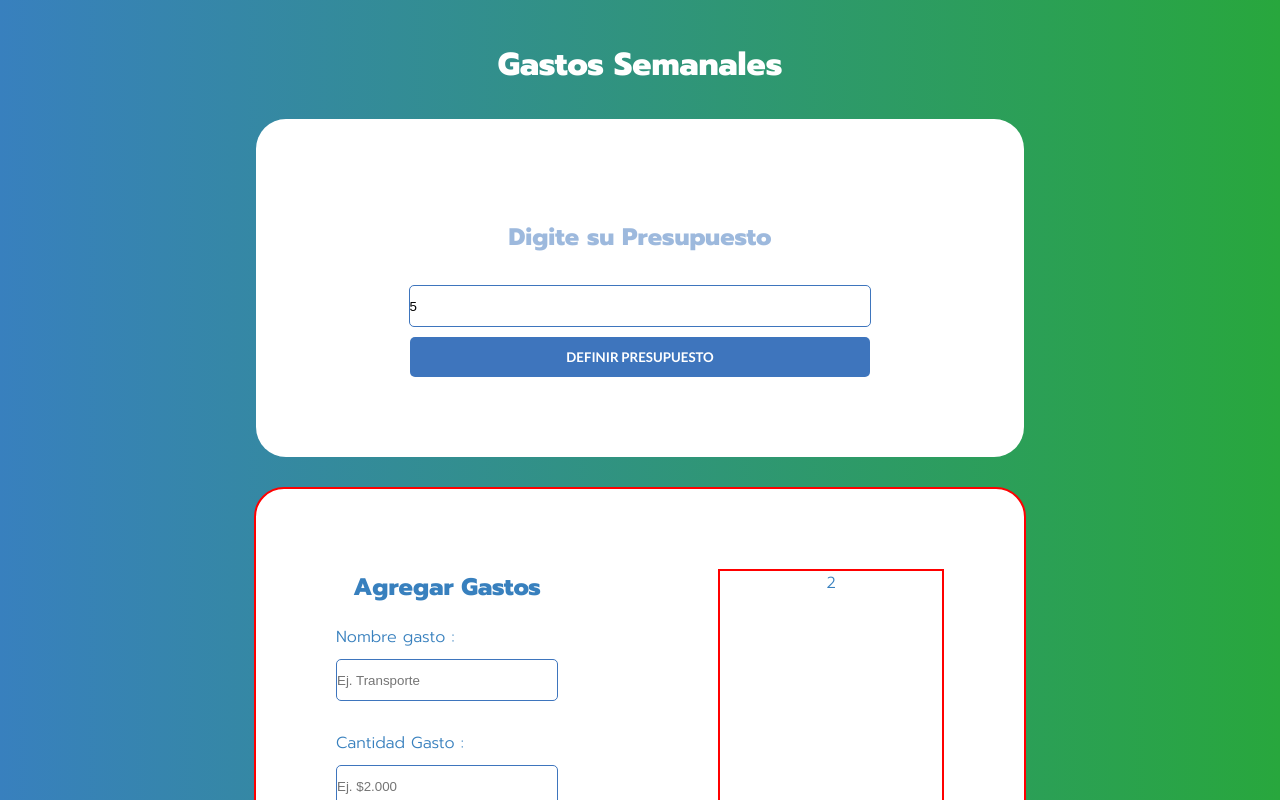
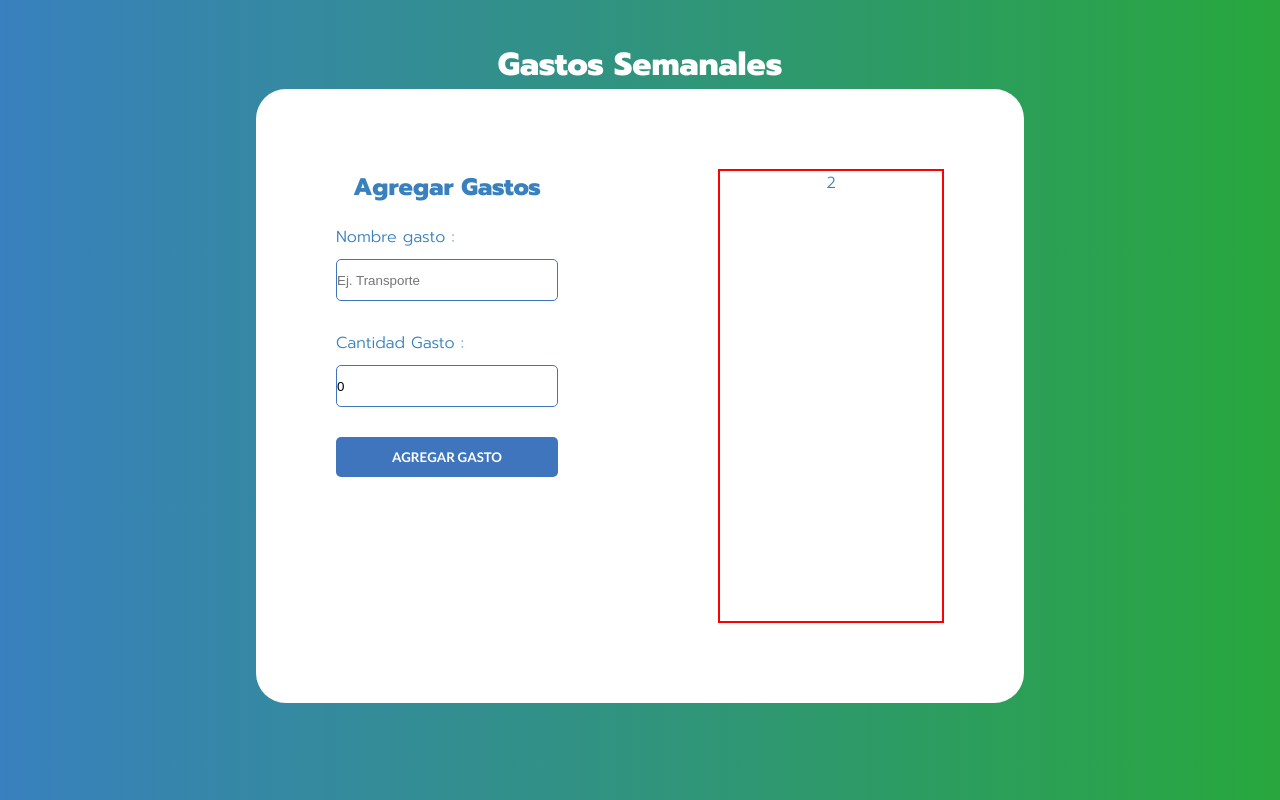
Before and after one commit to JulianBarbossa9/proyectoCostosSemanales, a React (Create React App) app: page / in a window 1280 px wide. Both pictures are taken after typing "5" into the empty fields and a click on the input "Definir Presupuesto". Shown: the top 800 px of the page. Built offline with nearby package versions, Linux system fonts and the light colour scheme.

Commit message:
verificación de formulario: carga condicional de componentes

```diff
--- a/src/App.js
+++ b/src/App.js
@@ -8,8 +8,9 @@ function App() {
   /**
    * Definir el state
    */
-  const [presupuesto, guardarPresupuesto] = useState(0);
-  const [restante , guardarRestante ] = useState(0);
+  const [ presupuesto, guardarPresupuesto] = useState(0);
+  const [ restante , guardarRestante ] = useState(0);
+  const [ mostrarpregunta, actualizarPregunta] = useState(true);
 
 
 
@@ -18,11 +19,15 @@ function App() {
           <header>
             <h1>Gastos Semanales</h1>
 
+            {/* Carga condicional de componentes */}
+            { mostrarpregunta ?
+            (
                 <Pregunta
                   guardarPresupuesto={guardarPresupuesto}
                   guardarRestante={guardarRestante}
-            />
-
+                  actualizarPregunta={actualizarPregunta}
+                /> ): (
+                  //
                 <div className="containerPresupuesto">
                   <div className="column-1">
                     <div>
@@ -35,7 +40,10 @@ function App() {
                       2
                     </div>
                   </div>
+
                 </div>
+                )
+                }
           </header>
       </div>
     )
--- a/src/components/Error.js
+++ b/src/components/Error.js
@@ -2,7 +2,7 @@ import React from 'react';
 
 
 const Error = ({mensaje}) => (
-    <p className="error"> {mensaje} </p>
+    <p className="error dos"> {mensaje} </p>
 );
 
 export default Error;
--- a/src/components/Formulario.js
+++ b/src/components/Formulario.js
@@ -1,17 +1,46 @@
 import React, {useState} from 'react';
+import Error from './Error';
+
+
 
 
 const Formulario = () => {
+
+    const [nombre, guardarNombre] = useState('');// Podria ser un objeto
+    const [cantidad, guardarCantidad] = useState(0);
+    const [error, guardarError] = useState(false)
+
+    // Cuando el usuario agrega el gasto
+    const agregarGasto = e => {
+        e.preventDefault();
+
+        //validar infor
+        if(cantidad < 1 || isNaN(cantidad) || nombre.trim() === ''){
+            guardarError(true);
+            return
+        }
+
+
+        // construir gasto (objeto)
+
+
+        //Pasar el gasto al coponente principal
+    }
+
     return (
-        <form>
+        <form
+            onSubmit={agregarGasto}
+        >
             <h2>Agregar Gastos</h2>
-
+            {error ? <Error mensaje="Ambos Campos son obligatorios o El presupuesto incorrecto"/> : null}
             <div className="campo">
                 <label>Nombre gasto :</label>
                 <input
                     type="text"
                     className="inputIni"
                     placeholder="Ej. Transporte"
+                    value={nombre}
+                    onChange={e => guardarNombre(e.target.value)}
                 />
             </div>
 
@@ -21,6 +50,8 @@ const Formulario = () => {
                     type="number"
                     className="inputIni"
                     placeholder="Ej. $2.000"
+                    value={cantidad}
+                    onChange={e => guardarCantidad(parseInt(e.target.value),10)}
                 />
             </div>
 
--- a/src/components/Pregunta.js
+++ b/src/components/Pregunta.js
@@ -4,7 +4,7 @@ import Error from './Error';
 
 
 
-const Pregunta = ({guardarPresupuesto, guardarRestante}) => {
+const Pregunta = ({guardarPresupuesto, guardarRestante, actualizarPregunta}) => {
 
    /**
     * Definir el state
@@ -43,6 +43,7 @@ const Pregunta = ({guardarPresupuesto, guardarRestante}) => {
        // Que se hace si pasa la validación
         guardarPresupuesto(cantidad);
         guardarRestante(cantidad);
+        actualizarPregunta(false);
    }
 
     return (
--- a/src/index.css
+++ b/src/index.css
@@ -47,7 +47,7 @@ header{
 
 .titlePresupuesto{
   opacity: 50%;
-  margin: 20px 0;
+  margin: 10px 0;
   color: rgb(62, 117, 189);
 }
 
@@ -57,6 +57,7 @@ header{
   margin: auto;
   padding: 80px 0;
   border-radius: 30px;
+
 
 }
 .presupuestoIni{
@@ -91,12 +92,14 @@ header{
 .error-msg{
   display: flex;
   justify-content: center;
-  align-items: center;
-  /* margin: 10px 0; */
+  height: auto;
+
 }
 
+
 .error{
-  width: 60%;
+  /* width: auto; */
+  /* width: 60%; */
   height: 40px;
   border-radius: 5px;
   background-color: rgb(228, 81, 130);
@@ -108,6 +111,9 @@ header{
   /* text-transform: uppercase; */
 }
 
+
+
+
 .containerPresupuesto{
   grid-area:containerPresupuesto;
   background-color: rgb(255, 255, 255);
@@ -117,7 +123,6 @@ header{
   border-radius: 30px;
   color: #3880be;
   display: flex;
-  border: 2px solid red;
   justify-content: space-between;
 
 }
@@ -155,3 +160,22 @@ header{
   border: none;
   border: 1px solid rgb(62, 117, 189);
 }
+
+.btn-prin{
+  width: 100%;
+  height: 40px;
+  border-radius: 5px;
+  background-color: rgb(62, 117, 189);
+  border-radius: 5px;
+  outline: none;
+  border: none;
+  font-family: 'Lato', sans-serif;
+  color: rgb(255, 255, 255);
+  font-weight: bold;
+  text-transform: uppercase;
+}
+
+.btn-prin:hover{
+  background-color: rgb(136, 243, 132);
+  transition: .3s;
+}
```
Lines whose indentation alone changed are shown as unchanged.
